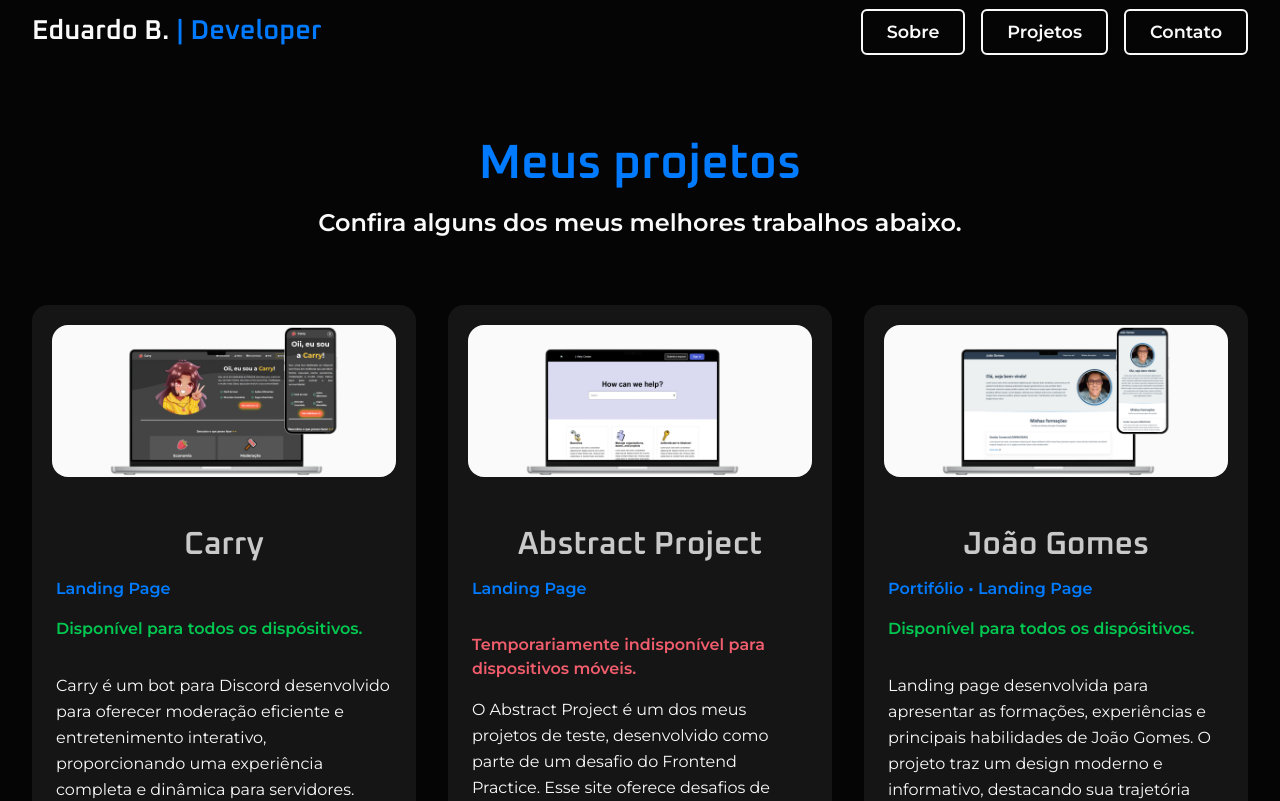
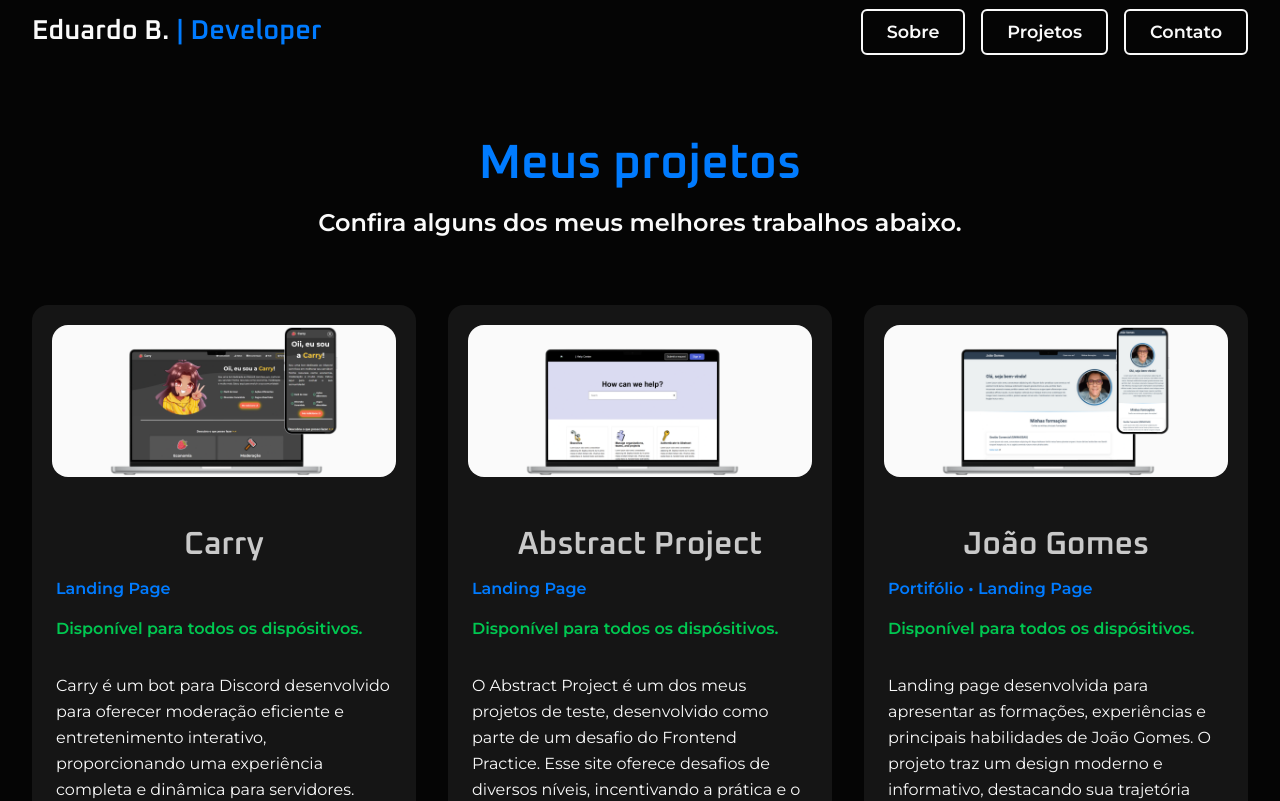
Before and after one commit to Duduubas/eduardo-portifolio, a Next.js app: page /projects in a window 1280 px wide. Shown: the top 801 px of the page. Built offline with nearby package versions, Linux system fonts and the light colour scheme.

Commit message:
Modificado: página de projetos.

```diff
--- a/src/app/(pages)/projects/page.tsx
+++ b/src/app/(pages)/projects/page.tsx
@@ -25,7 +25,7 @@ export default function Projetos() {
       id: 1,
       nome: "Carry",
       tipo: "Landing Page",
-      disponibilidadee: "Disponível para todos os dispósitivos.",
+      disponibilidadeParaTodos: "Disponível para todos os dispósitivos.",
       descricao: "Carry é um bot para Discord desenvolvido para oferecer moderação eficiente e entretenimento interativo, proporcionando uma experiência completa e dinâmica para servidores.",
       imagem: CarryMockup,
       link: "https://carrybot.xyz",
@@ -39,7 +39,7 @@ export default function Projetos() {
       id: 2,
       nome: "Abstract Project",
       tipo: "Landing Page",
-      disponibilidade: "Temporariamente indisponível para dispositivos móveis.",
+      disponibilidadeParaTodos: "Disponível para todos os dispósitivos.",
       descricao: "O Abstract Project é um dos meus projetos de teste, desenvolvido como parte de um desafio do Frontend Practice. Esse site oferece desafios de diversos níveis, incentivando a prática e o aprimoramento das habilidades em desenvolvimento front-end.",
       imagem: AbstractMockup,
       link: "#",
@@ -52,7 +52,7 @@ export default function Projetos() {
       id: 3,
       nome: "João Gomes",
       tipo: "Portifólio • Landing Page",
-      disponibilidadee: "Disponível para todos os dispósitivos.",
+      disponibilidadeParaTodos: "Disponível para todos os dispósitivos.",
       descricao: "Landing page desenvolvida para apresentar as formações, experiências e principais habilidades de João Gomes. O projeto traz um design moderno e informativo, destacando sua trajetória profissional de forma organizada e acessível.",
       link: "#",
       imagem: JoaoMockup,
@@ -66,7 +66,7 @@ export default function Projetos() {
       id: 4,
       nome: "Spotify Copy",
       tipo: "Tipo de site",
-      disponibilidade: "Temporariamente indisponível para dispositivos móveis.",
+      indisponivel: "Temporariamente indisponível para dispositivos móveis.",
       descricao: "Página inspirada no layout do Spotify, criada durante a Imersão Front-End da Alura. O projeto reproduz a interface original com algumas adaptações, explorando conceitos de responsividade, estilização avançada e estruturação de páginas web.",
       link: "#",
       imagem: SpotifyMockup,
@@ -80,7 +80,7 @@ export default function Projetos() {
       id: 5,
       nome: "DevStage",
       tipo: "Tipo de site",
-      disponibilidadee: "Disponível para todos os dispósitivos.",
+      disponibilidadeParaTodos: "Disponível para todos os dispósitivos.",
       descricao: "Página inspirada no evento CodeCraft Summit, desenvolvida durante a NLW Connect da Rocketseat. O site traz informações detalhadas sobre o evento, programação, palestrantes e inscrição, garantindo uma experiência dinâmica e intuitiva para os participantes.",
       link: "https://devstage-nlw.vercel.app/",
       imagem: DevstageMockup,
@@ -144,11 +144,11 @@ export default function Projetos() {
                 </h3>
 
                 <h3 className="text-[1rem] text-success font-sans font-semibold mb-4">
-                  {projeto.disponibilidadee}
+                  {projeto.disponibilidadeParaTodos}
                 </h3>
 
                 <h3 className="text-[1rem] text-danger font-sans font-semibold mb-4">
-                  {projeto.disponibilidade}
+                  {projeto.indisponivel}
                 </h3>
 
                 <p className="text-white text-[1rem] font-sans leading-relaxed mb-6 flex-grow">
@@ -172,7 +172,7 @@ export default function Projetos() {
 
                 <a
                   href={projeto.link}
-                  className="self-center px-6 py-2 bg-blue text-white text-[1rem] rounded-md transition-all duration-300 hover:-translate-y-1"
+                  className="self-center px-6 py-2 bg-blue text-white font-sans font-bold text-[1rem] rounded-md transition-all duration-300 hover:-translate-y-1"
                 >
                   Saiba mais
                 </a>
```
